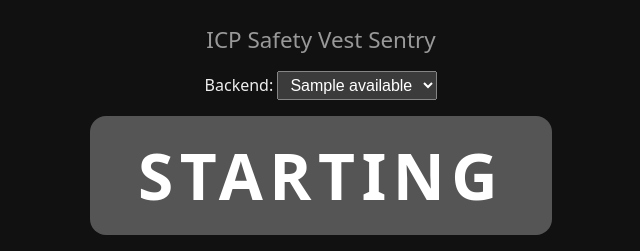
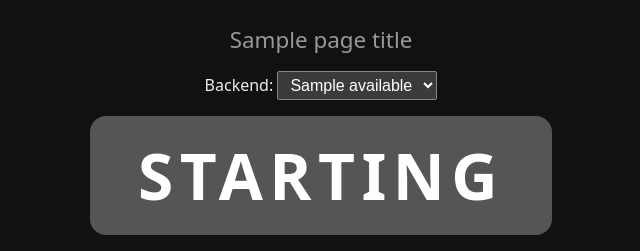
Before and after one commit to InnovationCentralPerth/FLEXO-edge-machine-vision-safety-sentry-robot, a FastAPI app: template src/icp_safety_vlm/server/templates/index.html in a window 1280 px wide. Shown: the top 251 px of the page, without its empty margins (319-959 px from the left). Run offline with FastAPI, Linux system fonts and the light colour scheme; the template is opened without the code that fills it: most values are stand-ins (such as "Sample title", 1, 10 or a date in 2020).

Commit message:
Add PAGE_TITLE env var for per-deployment browser title/heading
Cosmetic only. Lets different deployments (brannigan vs. the Jetson,
or the demo client) show a distinct name without a code change.
Defaults to the original "ICP Safety Vest Sentry" if unset.

Co-Authored-By: Claude Sonnet 5 <noreply@anthropic.com>
Claude-Session: https://claude.ai/code/session_01TZucTcoMgtB6PsbXM6GcW9

```diff
--- a/src/icp_safety_vlm/server/app.py
+++ b/src/icp_safety_vlm/server/app.py
@@ -40,6 +40,10 @@ CAMERA_INDEX = int(os.environ.get("CAMERA_INDEX", "0"))
 FRAME_WIDTH = int(os.environ.get("FRAME_WIDTH", "640"))
 FRAME_HEIGHT = int(os.environ.get("FRAME_HEIGHT", "480"))
 DEFAULT_BACKEND = os.environ.get("DETECTOR_BACKEND", "yolo_hsv")
+# Cosmetic only — browser tab title and on-page heading. Lets different
+# deployments (e.g. brannigan vs. the Jetson) show a distinct name
+# without a code change; defaults to the original prototype name.
+PAGE_TITLE = os.environ.get("PAGE_TITLE", "ICP Safety Vest Sentry")
 # Set this to force every request onto one backend regardless of the
 # dropdown or ?backend= query param — not just changing the default.
 # This is the structural fix for the concurrent-multi-backend OOM risk
@@ -347,7 +351,7 @@ def index(request: Request, backend: str = Query(default=DEFAULT_BACKEND)):
     return templates.TemplateResponse(
         request,
         "index.html",
-        {"backend": backend, "available": available},
+        {"backend": backend, "available": available, "page_title": PAGE_TITLE},
     )
 
 
--- a/src/icp_safety_vlm/server/templates/index.html
+++ b/src/icp_safety_vlm/server/templates/index.html
@@ -2,7 +2,7 @@
 <html lang="en">
 <head>
   <meta charset="utf-8">
-  <title>ICP Safety Sentry</title>
+  <title>{{ page_title }}</title>
   <style>
     :root { color-scheme: dark; }
     body {
@@ -30,7 +30,7 @@
   </style>
 </head>
 <body>
-  <h1>ICP Safety Vest Sentry</h1>
+  <h1>{{ page_title }}</h1>
   <div>
     Backend:
     <select id="backend-select" onchange="switchBackend(this.value)">
```
